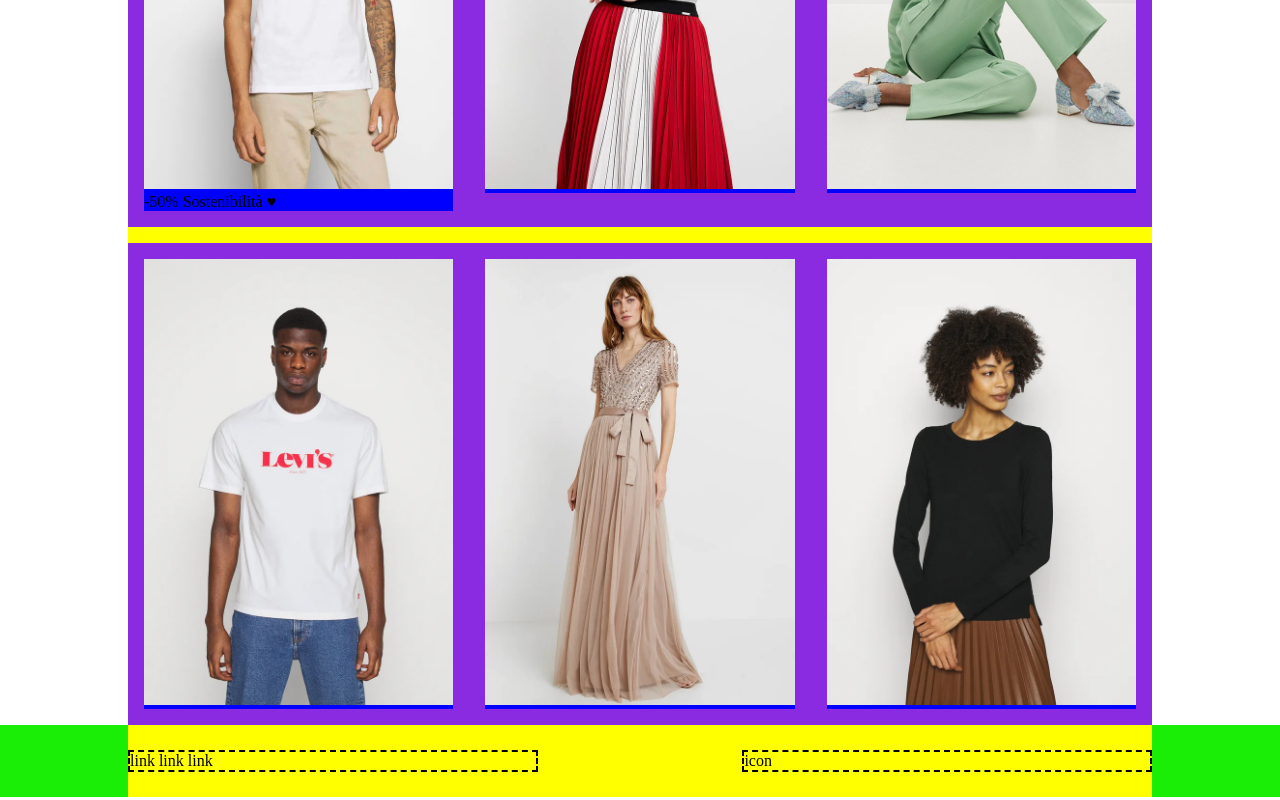
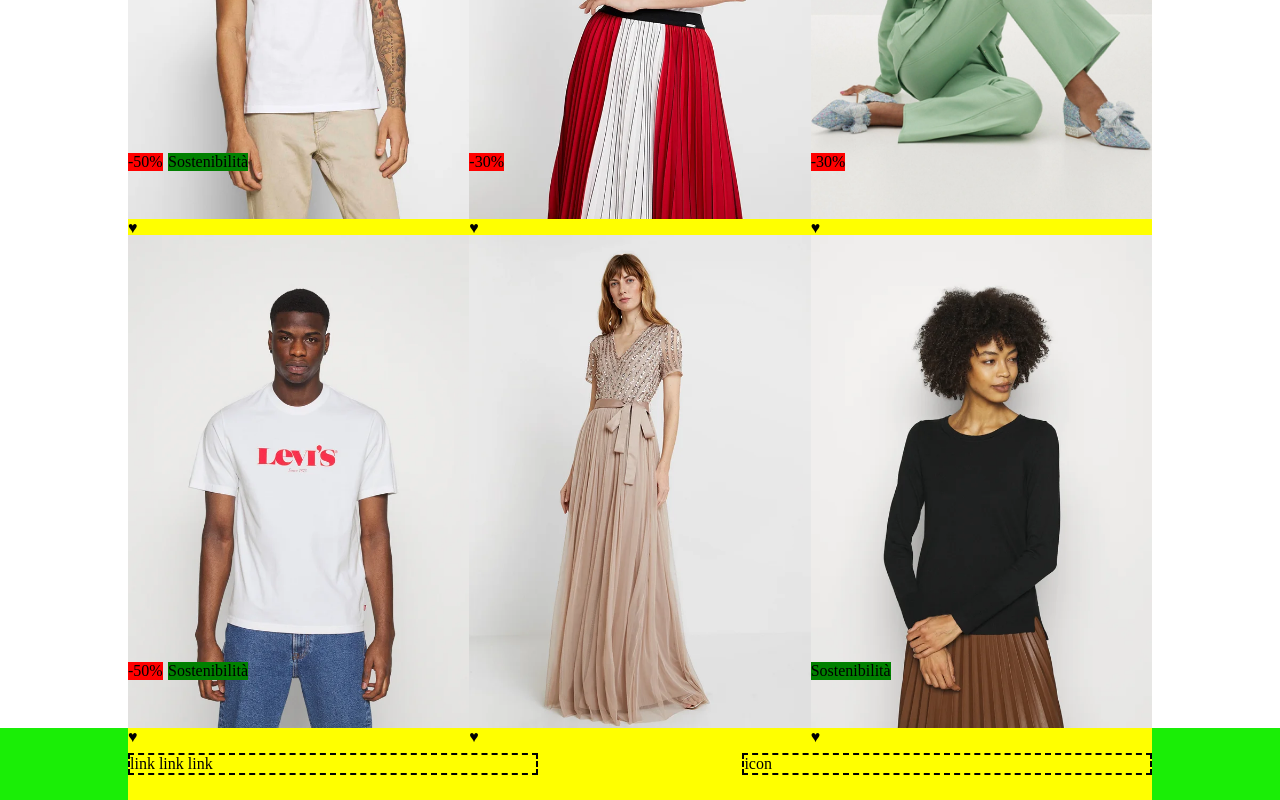
Before and after one commit to MonicaDeBona/html-css-boolando, a plain HTML site: page index.html in a window 1280 px wide. Shown: the part 362-1162 px from the top of the page. Drawn offline with Linux system fonts and the light colour scheme.

Commit message:
Update position span

```diff
--- a/css/style.css
+++ b/css/style.css
@@ -59,31 +59,87 @@ a{
     flex-basis: 40%;
 }
 
+.flex-container{
+    display: flex;
+    justify-content: space-between;
+    flex-wrap: wrap;
+}
+
+
+
+
+
+
+
 
 .content{
     margin-top: 1rem;
     width: 15rem;
     background-color: blueviolet;
     flex-basis: calc(100% / 3);
-    padding: 1rem;
-}
 
-.flex-container{
-    display: flex;
-    justify-content: space-between;
-    flex-wrap: wrap;
 }
 
 .card{
     background-color: blue;
 }
 
+.items{
+    width: 100%;
+    display: block;
+}
+
+.favourites{
+
+}
+
+.sostenibilità{
+    background-color: green;
+    bottom: 3rem;
+    left: 2.5rem;
+}
+
+.sostenibilità-left{
+    background-color: green;
+    bottom: 3rem;
+    left: 0rem;
+}
+
+.discount50{
+    background-color: red;
+    bottom: 3rem;
+    left: 0;
+}
+
+.discount30{
+    background-color: red;
+    bottom: 3rem;
+    left: 0;
+}
+
+.p-relative{
+    position: relative;
+}
+
+.p-absolute{
+    position: absolute;
+}
+
+
+
+
+
+
+
+
+
+
+
+
+
+
 
 footer{
     height: 4.5rem;
     background-color: #1aee06;
 }
-
-.items{
-    width: 100%;
-}
--- a/index.html
+++ b/index.html
@@ -36,47 +36,77 @@
         <div class="container flex-container">
 
             <div class="content">
-                <div class="card">
+                <div class="card p-relative">
                     <img class="items" src="img/1.webp" alt="">
-                    <span class="discount">
+                    <span class="discount50 p-absolute">
                         -50%
                     </span>
-                    <span class="Sostenibilità">
+                    <span class="sostenibilità p-absolute">
                         Sostenibilità
                     </span>
-                    <span class="favourites">
+                    <span class="favourites p-absolute">
                         &hearts;
                     </span>
                 </div>
             </div>
 
             <div class="content">
-                <div class="card">
+                <div class="card p-relative">
                     <img class="items" src="img/2.webp" alt="">
+                    <span class="discount30 p-absolute">
+                        -30%
+                    </span>
+                    <span class="favourites p-absolute">
+                        &hearts;
+                    </span>
                 </div>
             </div>
 
             <div class="content">
-                <div class="card">
+                <div class="card p-relative">
                     <img class="items" src="img/3.webp" alt="">
+                    <span class="discount30 p-absolute">
+                        -30%
+                    </span>
+                    <span class="favourites p-absolute">
+                        &hearts;
+                    </span>
                 </div>
             </div>
 
             <div class="content">
-                <div class="card">
+                <div class="card p-relative">
                     <img class="items" src="img/4.webp" alt="">
+                    <span class="discount50 p-absolute">
+                        -50%
+                    </span>
+                    <span class="sostenibilità p-absolute">
+                        Sostenibilità
+                    </span>
+                    <span class="favourites p-absolute">
+                        &hearts;
+                    </span>
                 </div>
             </div>
 
             <div class="content">
-                <div class="card">
+                <div class="card p-relative">
                     <img class="items" src="img/5.webp" alt="">
+                    <span class="favourites p-absolute">
+                        &hearts;
+                    </span>
                 </div>
             </div>
 
             <div class="content">
-                <div class="card">
+                <div class="card p-relative">
                     <img class="items" src="img/6.webp" alt="">
+                    <span class="sostenibilità-left p-absolute">
+                        Sostenibilità
+                    </span>
+                    <span class="favourites p-absolute">
+                        &hearts;
+                    </span>
                 </div>
             </div>
         </div>
```
